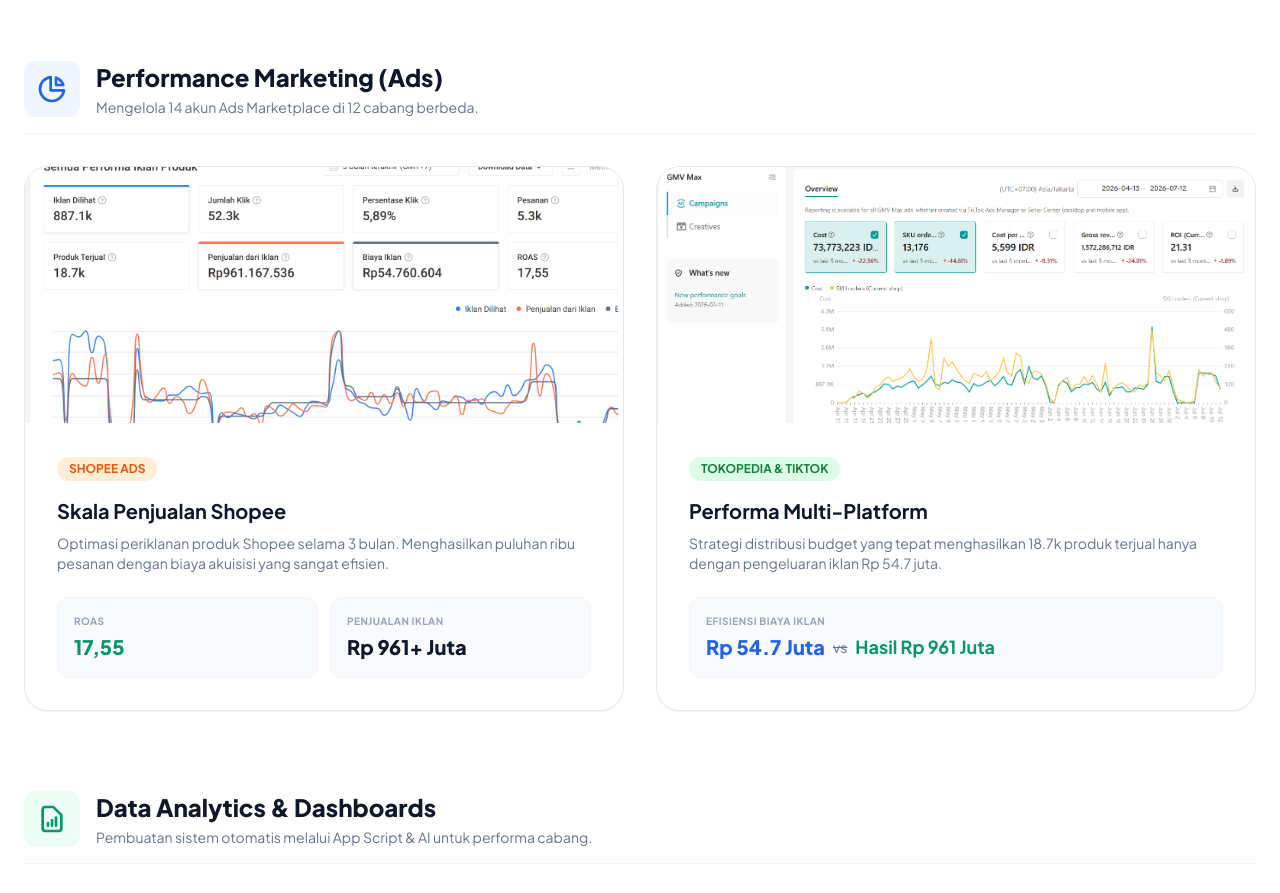
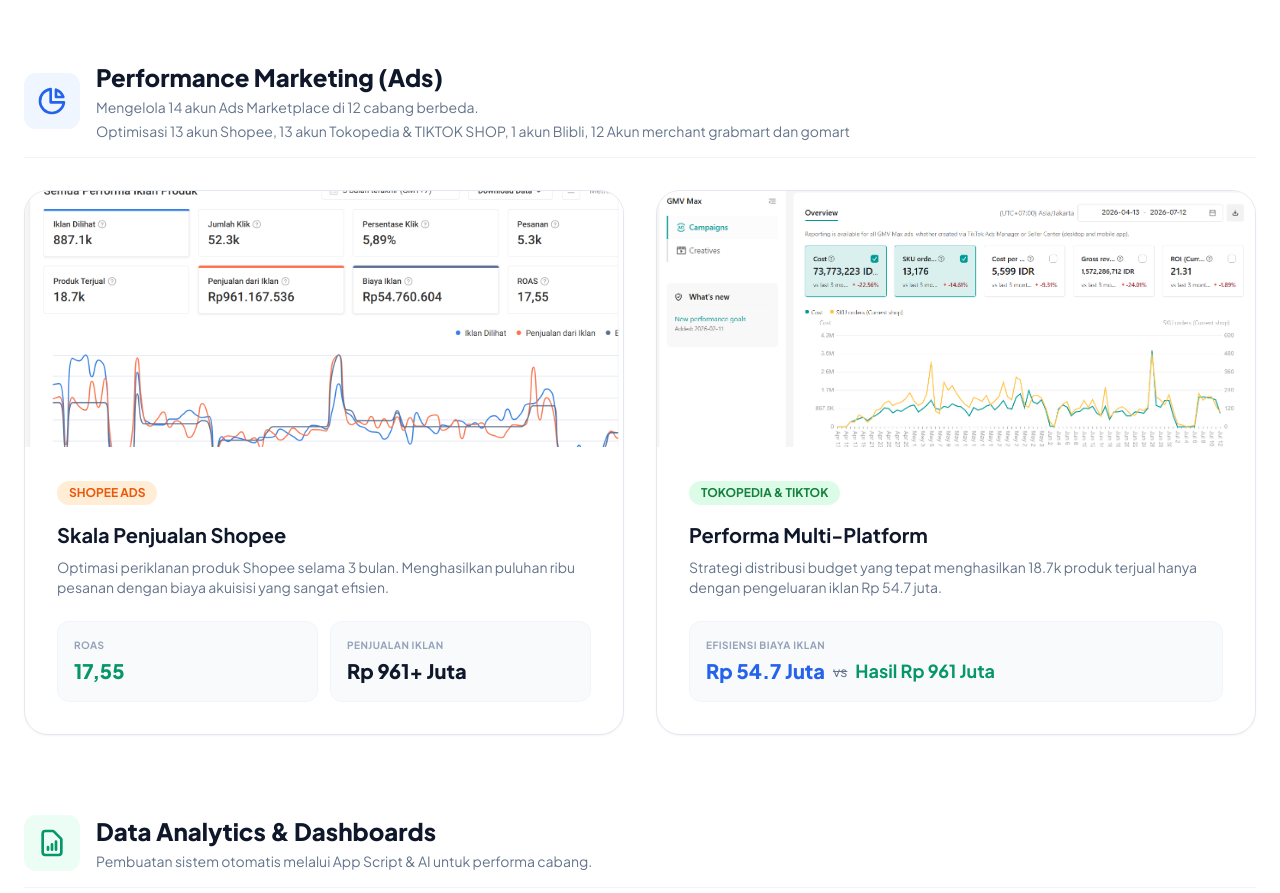
Before and after one commit to bayuakbar2810/bayu-portfolio, a plain HTML site: page index.html in a window 1280 px wide. Shown: the part 1058-1951 px from the top of the page. Drawn offline with nearby package versions, Linux system fonts and the light colour scheme.

Commit message:
Update index.html

```diff
--- a/index.html
+++ b/index.html
@@ -142,6 +142,7 @@
                     <div>
                         <h3 class="text-2xl font-extrabold text-slate-900">Performance Marketing (Ads)</h3>
                         <p class="text-slate-500 text-sm mt-1">Mengelola 14 akun Ads Marketplace di 12 cabang berbeda.</p>
+                        <p class="text-slate-500 text-sm mt-1">Optimisasi 13 akun Shopee, 13 akun Tokopedia & TIKTOK SHOP, 1 akun Blibli, 12 Akun merchant grabmart dan gomart </p>
                     </div>
                 </div>
 
```
